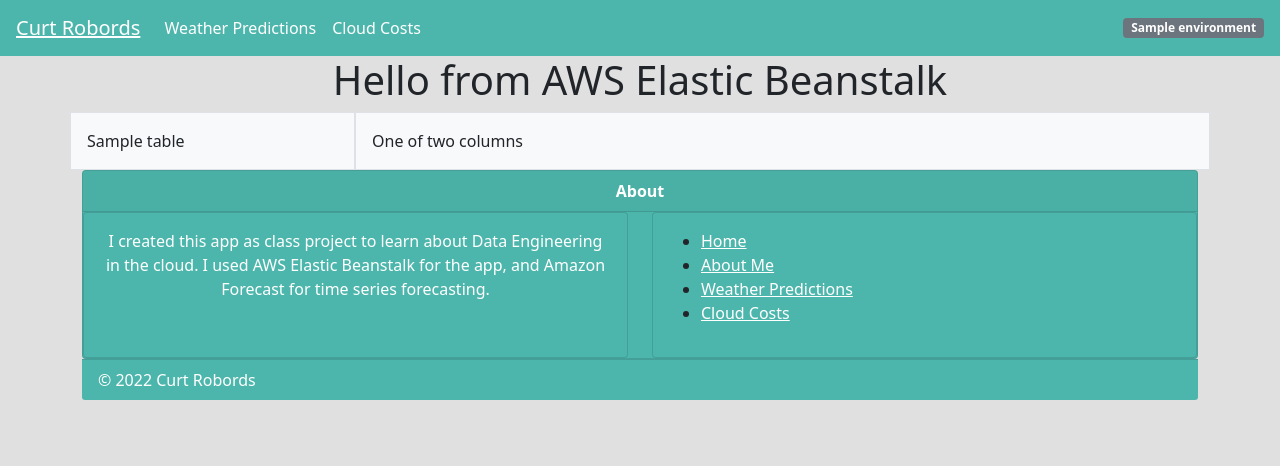
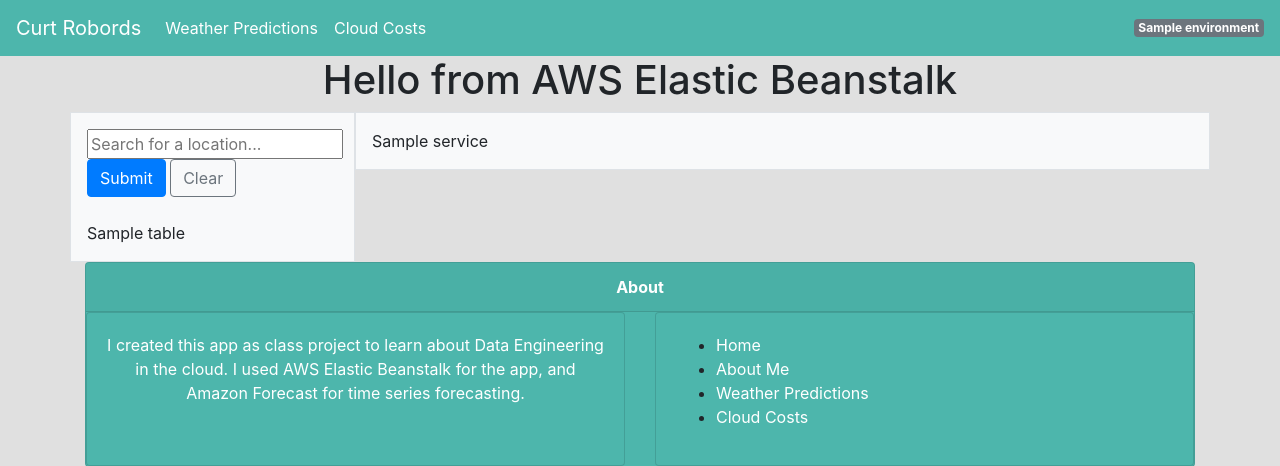
Before and after one commit to robords/environments_msds_434_week_7, a Flask app: template templates/index.html in a window 1280 px wide. Shown: the top 466 px of the page. Run offline with Flask 2, Linux system fonts and the light colour scheme; the template is opened without the code that fills it: most values are stand-ins (such as "Sample title", 1, 10 or a date in 2020); some libraries are stand-ins or nearby versions.

Commit message:
added search to homepage and generalized getting the most recent forecast

```diff
--- a/application.py
+++ b/application.py
@@ -11,13 +11,19 @@ import pandas as pd
 import seaborn as sns
 plt.rcParams["figure.autolayout"] = True
 
-def plot_service(service, percentile):
+def plot_service(service, type, percentile):
     fig, ax = plt.subplots(figsize=(14,7))
     ax = sns.set(style="darkgrid")
-    xs, ys = plot_forecast_data(f'{service}', "Cost_Forecastv3", percentile)
-    df = pd.DataFrame(list(zip(xs, ys)), columns=['date', 'cost'])
-    df['date'] = pd.to_datetime(df['date'])
-    chart = sns.lineplot(x='date',y='cost', data=df)
+    if type == 'cost':
+        xs, ys = plot_forecast_data(f'{service}', "Cost_Forecastv3", percentile)
+        df = pd.DataFrame(list(zip(xs, ys)), columns=['date', 'cost'])
+        df['date'] = pd.to_datetime(df['date'])
+        chart = sns.lineplot(x='date', y='cost', data=df)
+    else:
+        xs, ys = plot_forecast_data(f'{service}', "Snow_Forecast", percentile)
+        df = pd.DataFrame(list(zip(xs, ys)), columns=['date', 'precipitation'])
+        df['date'] = pd.to_datetime(df['date'])
+        chart = sns.lineplot(x='date', y='precipitation', data=df)
     for item in chart.get_xticklabels():
         item.set_rotation(45)
     chart.set(title=f'{service} Forecast')
@@ -26,17 +32,31 @@ def plot_service(service, percentile):
     return Response(output.getvalue(), mimetype='image/png')
 
 application = Flask(__name__)
-@application.route('/', methods=['GET'])
+@application.route('/', methods=['GET', 'POST'])
 def index():
     try:
         endpoint = os.environ['API_ENDPOINT']
     except KeyError:
         endpoint = 'Local'
     df = get_homepage_locations_list()
-    return render_template('index.html', environment=endpoint,
-                           tables=[df.to_html(
+    errors = []
+    results = {}
+    if request.method == "POST":
+        try:
+            subset_id = request.form['location_filter']
+            df_filtered = df.loc[df["Locations"].str.contains(subset_id)]
+        except:
+            errors.append(
+                f"{request.form['location_filter']} isn't a location, please try again."
+            )
+    else:
+        df_filtered = df
+
+    return render_template('index.html', environment=endpoint, errors=errors, results=results,
+                           tables=[df_filtered.to_html(
                                classes='data table table-striped table-bordered table-hover table-sm',
-                               index=False, escape=False, header=True)]
+                               index=False, escape=False, header=True)],
+                           services=plot_service('VT', 'weather', 'p50')
                            )
 
 @application.route('/about', methods=['GET'])
@@ -78,6 +98,10 @@ def weather_page(some_state):
     resp.status_code = 200
     return resp
 
+@application.route('/states/<some_state>/p90')
+def plot_weather_p90(some_state):
+    return plot_service(some_state, 'weather', 'p90')
+
 @application.route('/costs/<service>')
 def cost_page(service):
     data = get_forecast_data(f'{service}', "Cost_Forecastv3")
@@ -87,15 +111,15 @@ def cost_page(service):
 
 @application.route('/costs/<service>/p50')
 def plot_service_p50(service):
-    return plot_service(service, 'p50')
+    return plot_service(service, 'cost', 'p50')
 
 @application.route('/costs/<service>/p10')
 def plot_service_p10(service):
-    return plot_service(service, 'p10')
+    return plot_service(service, 'cost', 'p10')
 
 @application.route('/costs/<service>/p90')
 def plot_service_p90(service):
-    return plot_service(service, 'p90')
+    return plot_service(service,'cost', 'p90')
 
 if __name__ == '__main__':
     application.run(host='127.0.0.1', port=8080, debug=True)
--- a/templates/index.html
+++ b/templates/index.html
@@ -1,7 +1,7 @@
 <!DOCTYPE html>
 <html lang="en">
 {% include 'header.html' %}
-<link href="https://cdn.jsdelivr.net/npm/bootstrap@5.1.3/dist/css/bootstrap.min.css" rel="stylesheet" integrity="sha384-1BmE4kWBq78iYhFldvKuhfTAU6auU8tT94WrHftjDbrCEXSU1oBoqyl2QvZ6jIW3" crossorigin="anonymous">
+<link rel="stylesheet" type="text/css" href="https://cdn.datatables.net/1.10.25/css/dataTables.bootstrap5.css">
 <body style="background-color: #e0e0e0">
 <div style="background-color: #e0e0e0">
 <h1 class="text-center">Hello from AWS Elastic Beanstalk</h1>
@@ -13,16 +13,30 @@
                               table {text-align: center;}
                               table thead th {text-align: center;}
                         </style>
-                         {% for table in tables %}
-                         {{ table|safe }}
-                         {% endfor %}
+                       <form method="POST">
+                           <input type="text" name="location_filter" placeholder="Search for a location..." value="">
+                           <button type="submit" class="btn btn-primary">Submit</button>
+                           <button type="submit" class="btn btn-outline-secondary">Clear</button>
+                       </form>
+                              {% for error in errors %}
+                                <h4>{{ error }}</h4>
+                              {% endfor %}
+                       <br>
+                             {% for table in tables %}
+                             {{ table|safe }}
+                             {% endfor %}
                    </div>
                    <div class="col-sm-9 bg-light p-3 border">
-                         One of two columns
+                             {% for service in services %}
+                             {{ service }}
+                             {% endfor %}
                    </div>
      </div>
       <!--JavaScript at end of body for optimized loading-->
       <script src="{{ url_for('static',filename='/js/bootstrap.js') }}" type="text/javascript"></script>
+         <script type="text/javascript" charset="utf8" src="https://code.jquery.com/jquery-3.6.0.min.js"></script>
+        <script type="text/javascript" charset="utf8" src="https://cdn.datatables.net/1.10.25/js/jquery.dataTables.js"></script>
+        <script type="text/javascript" charset="utf8" src="https://cdn.datatables.net/1.10.25/js/dataTables.bootstrap5.js"></script>
 </body>
 {% include 'footer.html' %}
 </html>
```
Also changed, not shown: weather_predictions.py (+15 -9 lines), 1 other file.
